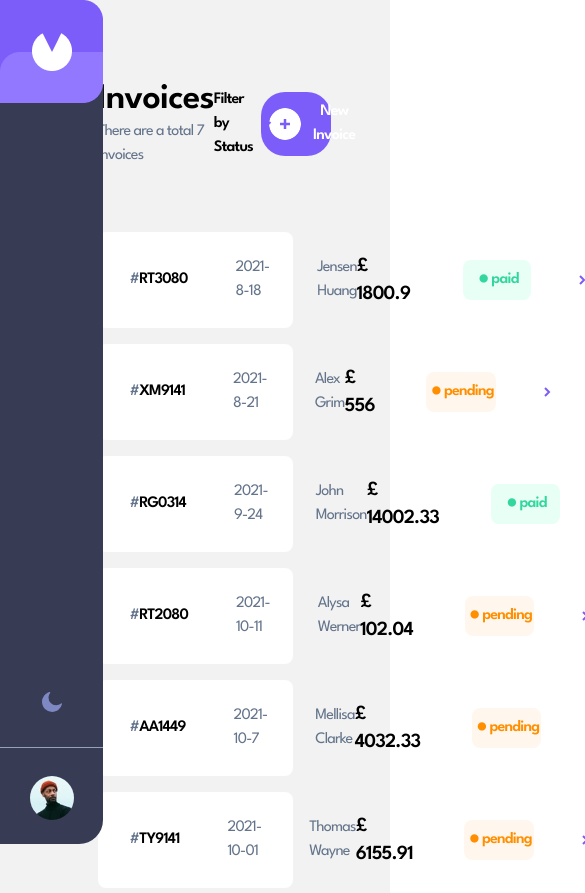
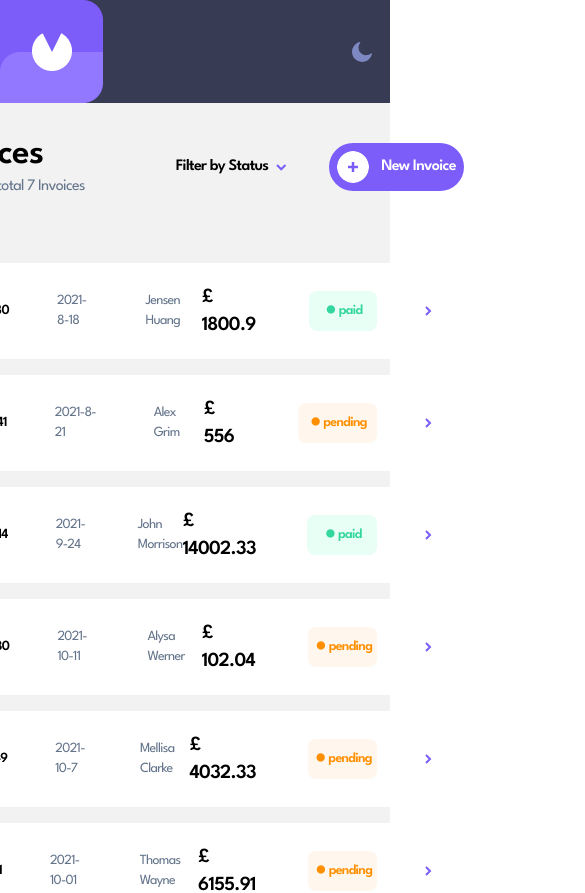
Before and after one commit to VibhourSharma/Invoice-app, a React (Vite) app: page / in a window 390 px wide. Shown: the top 893 px of the page, 585 px wide, since content can reach past the window. Built offline with nearby package versions, Linux system fonts and the light colour scheme.

Commit message:
🚀New: Added responsiveness for mobile screens

```diff
--- a/src/components/IncoiceDashboard.jsx
+++ b/src/components/IncoiceDashboard.jsx
@@ -49,8 +49,8 @@ const InvoiceDashboard = ({ handleNewInvoiceClick }) => {
   }, [selectedFilters]);
 
   return (
-    <div className="dark:bg-[#141625] dark:text-white bg-[#F2F2F2] flex min-h-screen justify-center tracking-tighter">
-      <div className="m-20 w-1/2">
+    <div className="dark:bg-[#141625] dark:text-white bg-[#F2F2F2] flex min-h-screen justify-center tracking-tighter mobile:text-sm">
+      <div className="m-20 mobile:m-8">
         <div className="flex justify-between mb-16">
           <div>
             <h1 className="text-4xl font-bold">Invoices</h1>
--- a/src/components/InvoiceList.jsx
+++ b/src/components/InvoiceList.jsx
@@ -17,7 +17,7 @@ const InvoiceList = ({ statusColors, filteredData }) => {
         return (
           <Link to={`/receipt/${invoice.id}`} key={invoice.id}>
             <div className="flex rounded-lg h-24 bg-white mt-4 justify-between dark:bg-[#1E2139] hover:border hover:border-[#7C5DFA] cursor-pointer">
-              <div className="flex items-center">
+              <div className="flex justify-center items-center">
                 <span className="font-bold mr-12 ml-8">
                   <span className="text-slate-500">#</span>
                   {invoice.id}
--- a/src/components/Navbar.jsx
+++ b/src/components/Navbar.jsx
@@ -24,7 +24,7 @@ const Navbar = ({ isOpen, onClose, receiptData, setWholeData }) => {
   const themeIcon = theme === "dark" ? sun : moon;
 
   return (
-    <div className="flex relative">
+    <>
       {isOpen && (
         <FormDrawer
           isOpen={isOpen}
@@ -33,24 +33,25 @@ const Navbar = ({ isOpen, onClose, receiptData, setWholeData }) => {
           setWholeData={setWholeData}
         />
       )}
-      <div className="fixed h-full bg-sidebar rounded-t-3xl rounded-br-3xl">
-        <div>
-          <img src={logo} alt="app-logo" />
-        </div>
-        <div className="absolute bottom-32 w-full flex justify-center">
+      <div className="fixed top-0 bottom-0 mobile:relative h-full bg-sidebar rounded-t-3xl rounded-br-3xl mobile:flex mobile:justify-between mobile:rounded-none">
+        <img src={logo} alt="app-logo" className="relative" />
+        <div className="flex items-center justify-center mobile:w-32">
           <img
             src={themeIcon}
             alt="dark-mode"
-            className="cursor-pointer p-1"
+            className="cursor-pointer p-1 absolute bottom-32 left-9 flex justify-center mobile:relative mobile:bottom-0"
             onClick={toggleTheme}
           />
-        </div>
-        <div className="w-full h-px bg-slate-400 absolute bottom-24"></div>
-        <div className="w-full flex justify-center absolute bottom-0 py-6">
-          <img src={profile} alt="profile" className="rounded-full h-11" />
+          <div className="w-full h-px bg-slate-400 absolute bottom-24 mobile:hidden"></div>
+
+          <img
+            src={profile}
+            alt="profile"
+            className="rounded-full h-11 absolute bottom-6 left-7 mobile:hidden"
+          />
         </div>
       </div>
-    </div>
+    </>
   );
 };
 
--- a/src/components/ReceiptLayout.jsx
+++ b/src/components/ReceiptLayout.jsx
@@ -19,7 +19,7 @@ const ReceiptLayout = ({
 
   return (
     <div className="dark:bg-[#141625] dark:text-white bg-[#F2F2F2] flex min-h-screen justify-center tracking-tighter">
-      <div className="m-20 w-1/2 flex flex-col">
+      <div className="m-20 w-1/2 flex flex-col mobile:w-[95%] mobile:m-8 mobile:text-sm">
         <div className="flex items-center cursor-pointer w-20" onClick={goBack}>
           <div className="flex items-center justify-center mr-4">
             <img src={leftIcon} alt="icon" className="w-full" />
--- a/tailwind.config.js
+++ b/tailwind.config.js
@@ -8,6 +8,9 @@ export default {
         sidebar: "#373B53",
       },
     },
+    screens: {
+      mobile: { max: "720px" },
+    },
   },
   plugins: [],
 };
```
